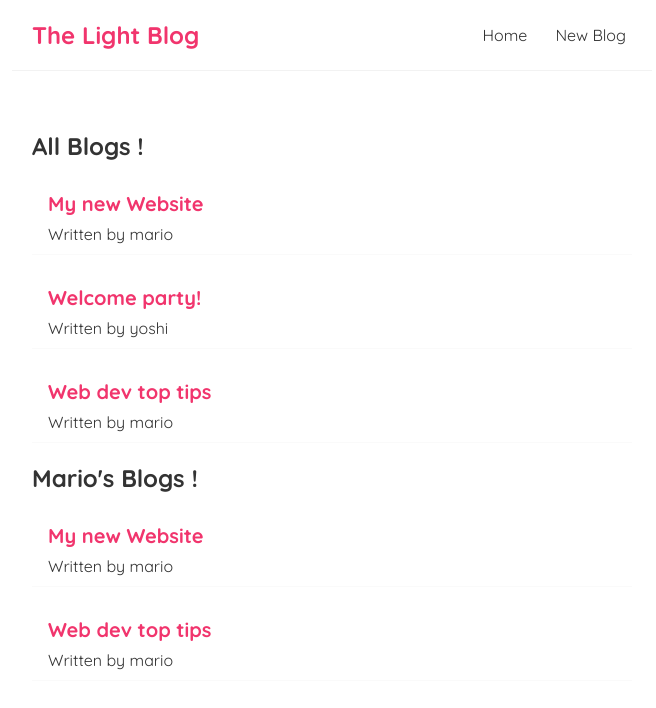
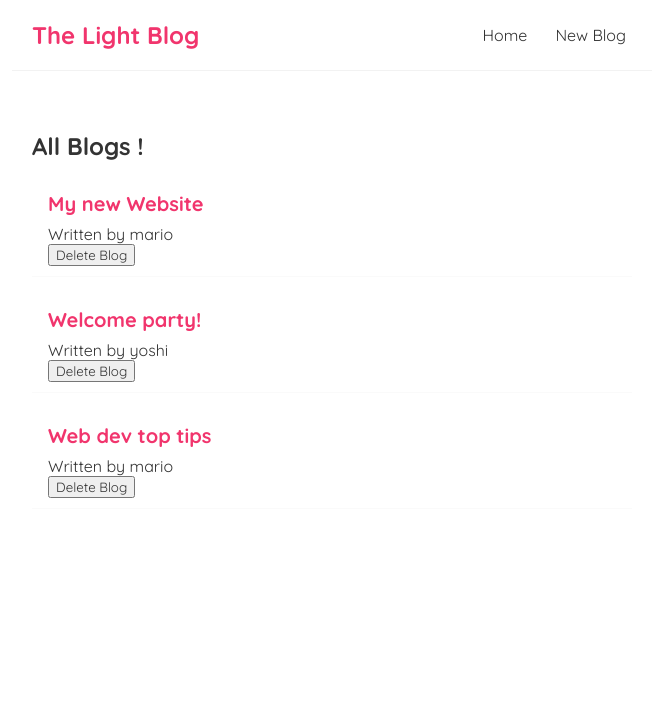
Before and after one commit to LeonNjoroge/light-blog, a React (Create React App) app: page / in a window 1280 px wide. Shown: the top 708 px of the page, without its empty margins (308-964 px from the left). Built offline with nearby package versions, Linux system fonts and the light colour scheme.

Commit message:
Props and Deleting blogs

```diff
--- a/src/Bloglist.js
+++ b/src/Bloglist.js
@@ -1,7 +1,12 @@
+/* Method 1 - Passing props into components
 const BlogList = (props) => {
     const blogs= props.blogs;
     const title = props.title;
+*/
 
+//Method 2 - Passing Props into Components directly
+
+const BlogList = ({blogs, title, handleDelete}) => {
     return(
         <div className="blog-list">
             <h2>{title}</h2>
@@ -9,6 +14,7 @@
                 <div className='blog-preview' key={blog.id}>
                     <h2>{blog.title}</h2>
                     <p>Written by {blog.author}</p>
+                    <button onClick={(()=> handleDelete(blog.id))}>Delete Blog</button>
                 </div>
               ))}
         </div>
--- a/src/Home.js
+++ b/src/Home.js
@@ -8,13 +8,19 @@
         {title: 'Web dev top tips', body:'lorem ipsum...', author: 'mario', id: 3 }
     ]);
 
+    const handleDelete = (id) => {
+        const newBlogs = blogs.filter(blog => blog.id !== id);
+        setBlogs(newBlogs);
+    }
+
       return(
           <div className = "home">
-              <BlogList blogs={blogs} title="All Blogs !"/>
-              <BlogList blogs={blogs.filter((blog)=> blog.author==='mario')} title="Mario's Blogs !"/>
+              <BlogList blogs={blogs} title="All Blogs !" handleDelete={handleDelete}/>
+              {/*<BlogList blogs={blogs.filter((blog)=> blog.author==='mario')} title="Mario's Blogs !"/>*/}
           </div>
       );
   }
+
 
 /* Change State
 const Home = () =>{
```
